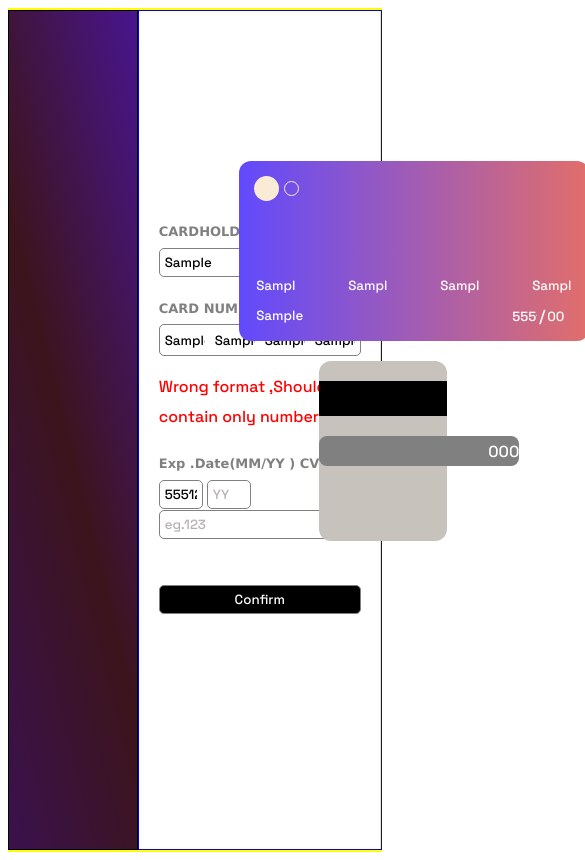
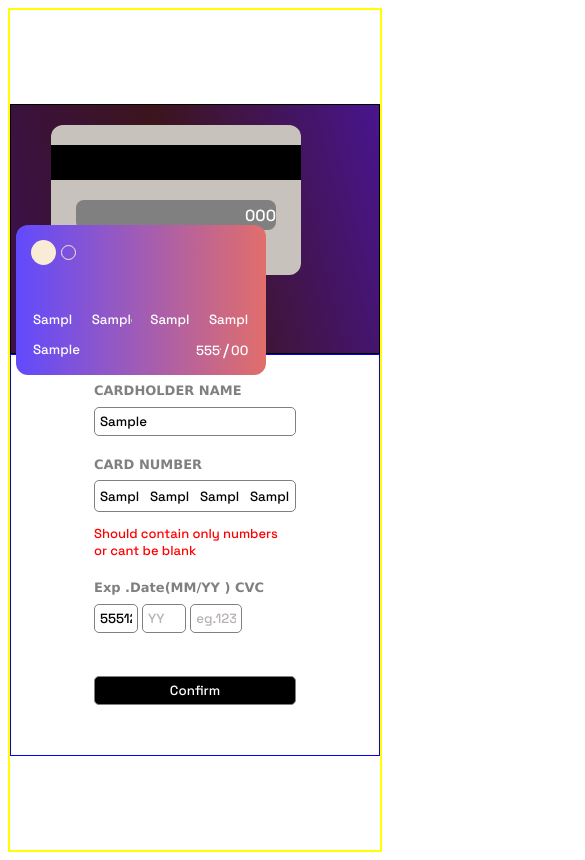
Before and after one commit to khushi0909/Interactive-Card-Details-Form-Main-Frontend-Mentor-Challenge-, a plain HTML site: page index.html in a window 390 px wide. Both pictures are taken after typing "Sample", "Sample", "Sample", "Sample", "Sample", "5551234" into the empty fields and a click on the input "Confirm". Shown: the whole page, 585 px wide, since content can reach past the window. Drawn offline with Linux system fonts and the light colour scheme.

Commit message:
improved validating num and alpha and blank

```diff
--- a/index.html
+++ b/index.html
@@ -81,28 +81,28 @@
 
                <section class="section2">
                   <section>
-                            <form method="post" class="form">
+                            <form method="post" class="form" action="">
                                   <label for="cardholdername" >CARDHOLDER NAME</label ><br>
-                                  <input type ="text" name ="CARDHOLDERNAME" value="" placeholder="eg. Jane Appleseed" id ="cardholdername"><br>
+                                  <input type ="text" name ="CARDHOLDERNAME" value="" placeholder="eg. Jane Appleseed" id ="cardholdername" required /><br>
                                   <p class="invalidname"></p>
 
                                   <label for="cardholdernumber">CARD NUMBER </label ><br>
                                     <div class="containercardnumber">
-                                      <input type="text" size="4" placeholder="eg. 0000"name="cardnumber" id="cardnumber"  minlength="4" maxlength="4" ><br>
-                                      <input type="text" size="4" placeholder="0000" name="cardnumber1" id="cardnumber1"  minlength="4" maxlength="4" ><br>
-                                      <input type="text" size="4" placeholder="0000"name="cardnumber2" id="cardnumber2"  minlength="4" maxlength="4" ><br>
-                                      <input type="text" size="4" placeholder="0000" name="cardnumber3"id="cardnumber3"   minlength="4" maxlength="4" oninput.match(/.{1,4}/g)><br>
+                                      <input type="text" size="4" placeholder="eg. 0000"name="cardnumber" id="cardnumber"  minlength="4" maxlength="4" required /><br>
+                                      <input type="text" size="4" placeholder="0000" name="cardnumber1" id="cardnumber1"  minlength="4" maxlength="4" required /><br>
+                                      <input type="text" size="4" placeholder="0000"name="cardnumber2" id="cardnumber2"  minlength="4" maxlength="4" required /><br>
+                                      <input type="text" size="4" placeholder="0000" name="cardnumber3"id="cardnumber3"   minlength="4" maxlength="4"  required /><br>
                                     </div>
                                     <p class="invalid"></p>
 
 
                                   <label for="Expdate">Exp .Date(MM/YY )  CVC</label ><br>
-                                  <input type="tel" placeholder="MM" name="Expdate" id="expmonth" size="3" min="10" max="12"  onKeyDown="if(this.value.length==2 && event.keyCode!=8) return false;">
-                                  <input type="tel" placeholder="YY"  name="Expdate"id="expyear" size="3"  min="00" max="99" onKeyDown="if(this.value.length==2 && event.keyCode!=8) return false;">
-                                  <input type="text" placeholder="eg.123"name="cvcnum" id="cvcnum"  minlength="3" maxlength="3"><br>
+                                  <input type="tel" placeholder="MM" name="Expdate" id="expmonth" size="3" min="10" max="12"  onKeyDown="if(this.value.length==2 && event.keyCode!=8) return false;" required />
+                                  <input type="text" placeholder="YY"  name="Expdate"id="expyear" size="3"  minlength="0" maxlength="3" required />
+                                  <input type="text" placeholder="eg.123"name="cvcnum" id="cvcnum" size="4"  minlength="3" maxlength="3" aria-required="true"><br>
                                   <p class="invaliddatecvc"></p>
 
-                                  <input type="submit" id="confirmbutton"  value="Confirm">
+                                  <input type="submit" id="confirmbutton"  value="Confirm"/>
                             </form>
                   </section>
 
--- a/script.js
+++ b/script.js
@@ -55,6 +55,8 @@ document.getElementById("cardholdername").oninput = () =>{
          case "cardoldername":
          checkNumber();
          break;
+
+
    }
 
  })
@@ -72,34 +74,46 @@ document.getElementById("cardholdername").oninput = () =>{
    let num3=cardnumber3.value
    let expmonthq = expmonth.value
    let expyearq = expyear.value
-   let cvcnumq = expyear.value
+   let cvcnumq = cvcnum.value
 let cardholdernameq = cardholdername.value
+// if((!num)|| (!num1)|| (!num2) || (!num3)|| !expmonthq || !expyearq || !cvcnumq || !cardholdernameq ){
+// {
+//    document.querySelector(".invaliddatecvc").innerHTML=" cant be blank ";
+//    document.querySelector(".invalid").innerHTML=" cant be blank ";
 
-      if(!isNumber(num)|| !isNumber(num1) || !isNumber(num2) || !isNumber(num3)){
+//    document.querySelector(".invalidname").innerHTML=" cant be blank ";
+// }
+//    //
+// return true;
+
+// }
+
+if( !cardholdernameq || !isAlphabet(cardholdernameq)){
+
+   document.querySelector(".invalidname").innerText ="should contain alphabets only or \n cant be blank"
+
+}
+     else  if(( !num)|| (!num1)|| (!num2) || (!num3) || !isNumber(num)|| !isNumber(num1) || !isNumber(num2) || !isNumber(num3)){
 
                {
 
-                     document.querySelector(".invalid").innerHTML="Wrong format ,Should contain only numbers ";
+                     document.querySelector(".invalid").innerText="Should contain only numbers \n  or cant be blank ";
 
                }
 
-               return false;
+               // return false;
                }
-
-                        else if(!isNumber(expmonthq) || !isNumber(expyearq) || !isNumber(cvcnumq)){
+                        else if(!expmonthq || !expyearq || !cvcnumq || !isNumber(expmonthq) || !isNumber(expyearq) || !isNumber(cvcnumq)){
                         {
 
-                           document.querySelector(".invaliddatecvc").innerHTML="Wrong format ,Should contain only numbers ";
+                           document.querySelector(".invaliddatecvc").innerText="Should contain only numbers \n  or cant be blank ";
 
 
                         }
-                        return false;
+                        // return false;
                         }
 
-                        else if(!isAlphabet(cardholdernameq)){
 
-                                 document.querySelector(".invalidname").innerHTML = "Wrong Format,should contain alphabets only "
-                        }
 
     else
     {return true;}
@@ -134,6 +148,7 @@ let cardholdernameq = cardholdername.value
       function displayPreviousPage(e){
          document.querySelector(".section2").classList.remove("displaynone")
          document.querySelector(".section3").classList.add("displaynone")
+         document.querySelector(".form").reset();
          e.preventDefault();
 
       }
@@ -157,7 +172,7 @@ let cardholdernameq = cardholdername.value
       // }
       function isAlphabet(str){
          // let  char = str.split(" ");
-       let letters = /^[A-Za-z]+$/;
+       let letters = /^[A-Za-z ]*$/;
        if(str.match(letters))
          {
           return true;
--- a/style.css
+++ b/style.css
@@ -53,7 +53,8 @@ position:relative;
     justify-content: space-between;
     padding: 15px 15px;;
     height:180px;
-    min-width:350px;
+    width: 350px;
+    /* min-width:350px; */
     border-radius: 12px;
     position: absolute;
     transform: translate(230px, 150px);
@@ -243,7 +244,146 @@ color:white;
   }
 
 
-  .invalid ,.invalidatecvc ,.invalidname{
+ form .invalid ,.invaliddatecvc ,.invalidname{
+    color: red;
+    width: 100%;
+    max-width: 100%;
+    overflow-wrap: break-word;
+    overflow: visible;
+    /* border: 1px solid blue; */
+    font-size: small;
+    line-height: normal;
+  }
 
-    color: red;
+
+  @media only screen and (max-width: 1334px){
+    #cardfront{
+
+transform: translate(200px,100px);
+    }
+    #cardback{
+        transform: translate(280px,300px);
+    }
+}
+  @media only screen and (max-width: 1250px){
+            #cardfront{
+
+        transform: translate(200px,100px);
+            }
+            #cardback{
+                transform: translate(280px,300px);
+            }
   }
+  @media only screen and (max-width: 1200px){
+    #cardfront{
+
+transform: translate(150px,100px);
+    }
+    #cardback{
+        transform: translate(230px,300px);
+    }
+}
+
+@media only screen and (max-width: 1120px){
+    #cardfront{
+
+transform: translate(100px,100px);
+    }
+    #cardback{
+        transform: translate(180px,300px);
+    }
+}
+@media only screen and (max-width: 1024px){
+    #cardfront{
+
+transform: translate(20px,100px);
+width:300px;
+max-width: 270px;
+    }
+    #cardback{
+        transform: translate(100px,300px);
+    }
+}
+
+/* @media only screen and (max-width: 950px){
+    #cardfront{
+        transform: translate(80px,100px);
+        /* width:250px;
+        min-width: 250px; */
+
+    /* }
+    #cardback{
+        transform: translate(160px,300px);
+        /* min-width: 250px; */
+
+
+@media only screen and (max-width: 768px) and (min-width:425px) {
+    #cardfront{
+        width: 250px;
+
+transform: translate(25px,100px);
+    }
+    #cardback{
+        transform: translate(100px,300px);
+        width:230px;
+
+    }
+    .backgroundbodypartion  .section2{
+        width: 50%;
+        max-width: 50%;
+        border: 5px solid red;
+    }
+   .backgroundbodypartion .section1{
+        width: 40%;
+    }
+}
+@media only screen and (max-width:425px) {
+
+ .backgroundbodypartion{
+
+    flex-direction: column;
+ }
+
+ .backgroundbodypartion .section1{
+
+    width: 100%;
+    height: 250px;
+ }
+ .backgroundbodypartion .section2{
+
+    width: 100%;
+ }
+
+ #cardfront{
+    width: 280px;
+    height: 150px;
+
+transform: translate(20px,120px);
+z-index: 1;
+}
+
+#cardback{
+
+    width:280px;
+    height:150px;
+transform: translate(70px,20px);
+
+
+}
+}
+
+@media only screen and (max-width:425px) {
+#cardfront{
+
+    width:250px;
+transform: translate(5px,120px);
+
+
+}
+#cardback{
+
+    width:250px;
+transform: translate(40px,20px);
+
+}
+}
```
